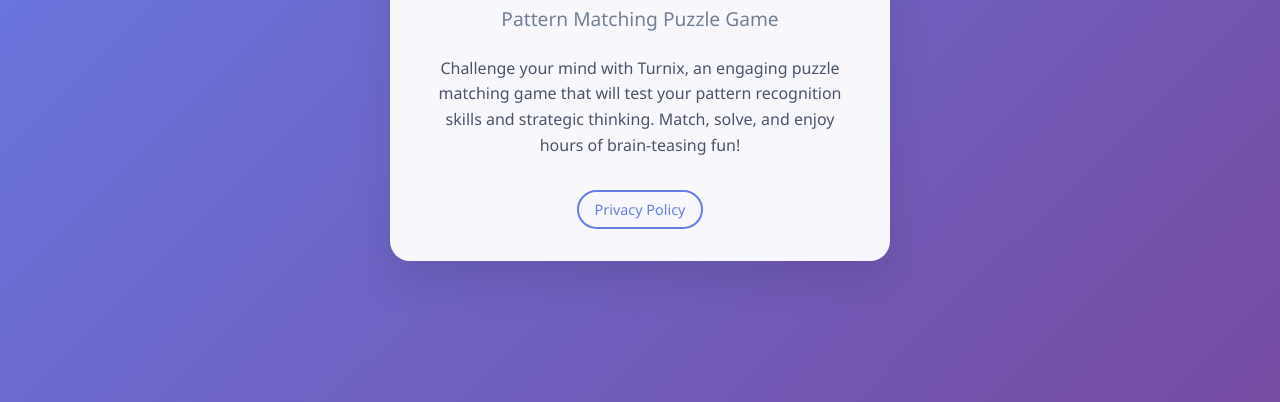
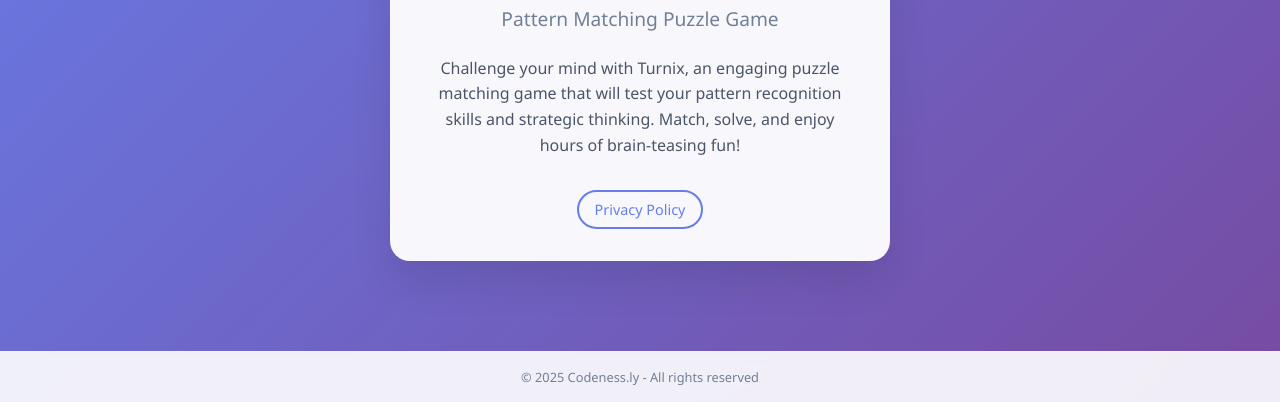
Before and after one commit to Milad-Akarie/turnix-host, a plain HTML site: page index.html in a window 1280 px wide. Shown: the part 398-800 px from the top of the page. Drawn offline with Linux system fonts and the light colour scheme.

Commit message:
added copy rights

```diff
--- a/index.html
+++ b/index.html
@@ -85,6 +85,20 @@
         box-shadow: 0 5px 15px rgba(102, 126, 234, 0.3);
       }
 
+      .footer {
+        position: fixed;
+        bottom: 0;
+        left: 0;
+        right: 0;
+        background: rgba(255, 255, 255, 0.9);
+        backdrop-filter: blur(10px);
+        padding: 1rem;
+        text-align: center;
+        font-size: 0.8rem;
+        color: #718096;
+        border-top: 1px solid rgba(255, 255, 255, 0.2);
+      }
+
       @media (max-width: 480px) {
         h1 {
           font-size: 2.5rem;
@@ -113,5 +127,9 @@
       </p>
       <a href="privacy-policy.html" class="privacy-link">Privacy Policy</a>
     </div>
+
+    <footer class="footer">
+      <p>&copy; 2025 Codeness.ly - All rights reserved</p>
+    </footer>
   </body>
 </html>
```
